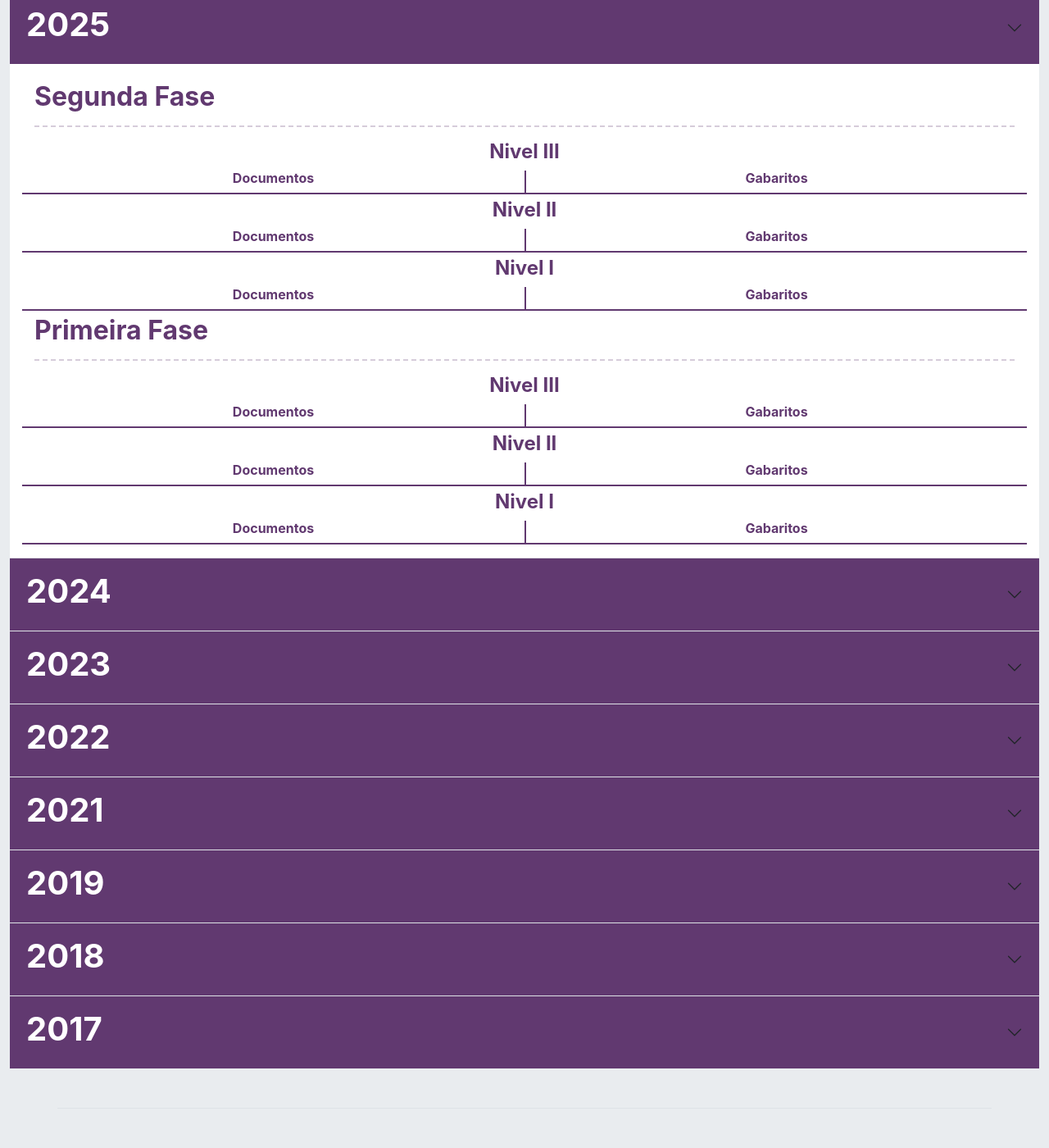
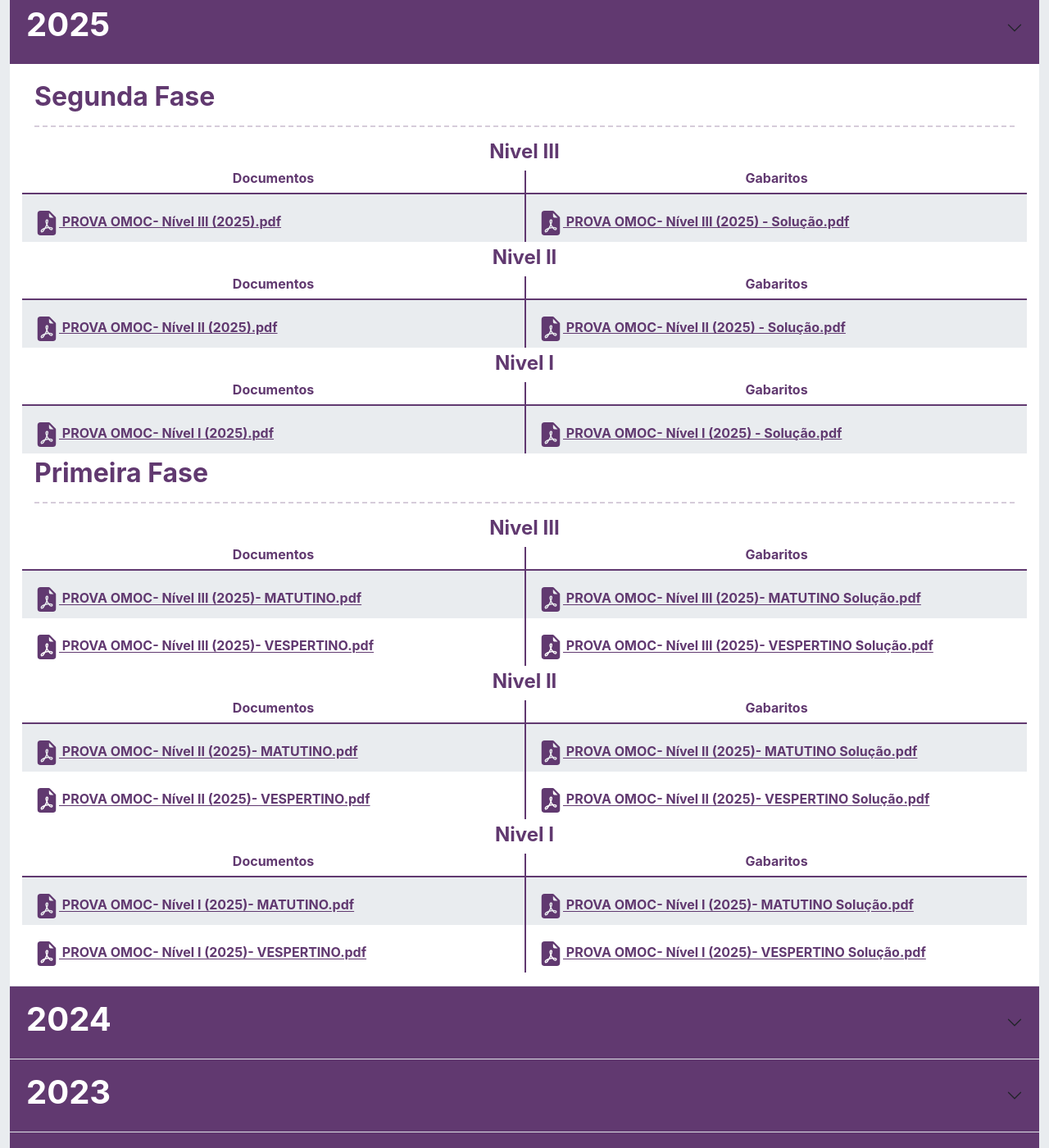
Before and after one commit to omocuffs/omocuffs.github.io, a Jekyll site: the page built from _pages/provas.md, in a window 1280 px wide and 1400 px high, scrolled down 220 px. Shown: the whole window at 82% size. Built offline with Jekyll 4.4.1, drawn with Linux system fonts in a browser that asks for light colours; nearby versions of some CDN libraries.

```diff
--- a/_data/edicoes-midia.yml
+++ b/_data/edicoes-midia.yml
@@ -6,18 +6,63 @@
       niveis:
       - nivel: "Nivel III"
         documentos:
+          - titulo: "PROVA OMOC- Nível III (2025).pdf"
+            link: "https://drive.google.com/file/d/1Eu5Sjd7ZLAyOTmohWN_RMW9P-_ximmtf/preview"
+            solucoes:
+            - gab-titulo: "PROVA OMOC- Nível III (2025) - Solução.pdf"
+              gab-link: "https://drive.google.com/file/d/1nOLqNz8BKOXHI42TdVPToz0KhOXG1TjP/preview"
       - nivel: "Nivel II"
         documentos:
+          - titulo: "PROVA OMOC- Nível II (2025).pdf"
+            link: "https://drive.google.com/file/d/1AZrPHuP53kR7wCj0nu3P4ZoWr2ZI6znf/preview"
+            solucoes:
+            - gab-titulo: "PROVA OMOC- Nível II (2025) - Solução.pdf"
+              gab-link: "https://drive.google.com/file/d/1KOA1Uu4ZjGRvxF6we1V8NwMUcdXgX2f_/preview"
       - nivel: "Nivel I"
         documentos:
+          - titulo: "PROVA OMOC- Nível I (2025).pdf"
+            link: "https://drive.google.com/file/d/1P9lPC4fUVgtthmRrwrEBJWQQLdWotxO0/preview"
+            solucoes:
+            - gab-titulo: "PROVA OMOC- Nível I (2025) - Solução.pdf"
+              gab-link: "https://drive.google.com/file/d/19osVlL2rnLp39FtFwtIzI_xW3tbA-sV_/preview"
     - fase: "Primeira Fase"
       niveis:
       - nivel: "Nivel III"
         documentos:
+          - titulo: "PROVA OMOC- Nível III (2025)- MATUTINO.pdf"
+            link: "https://drive.google.com/file/d/1aMGAa7cS45ARl1hpMPDu0yEjtoIi3kLT/preview"
+            solucoes:
+            - gab-titulo: "PROVA OMOC- Nível III (2025)- MATUTINO Solução.pdf"
+              gab-link: "https://drive.google.com/file/d/1_vYSOr73aUiLOPt3r8PwjKR-3OCU4scx/preview"
+          - titulo: "PROVA OMOC- Nível III (2025)- VESPERTINO.pdf"
+            link: "https://drive.google.com/file/d/1XYTqh2Wb4tqi3Xnq2ZhGFbp9jMNacT-0/preview"
+            solucoes:
+            - gab-titulo: "PROVA OMOC- Nível III (2025)- VESPERTINO Solução.pdf"
+              gab-link: "https://drive.google.com/file/d/1V4jsJQwVaWcV-VhQe5jwSOjy7f-anrlc/preview"
       - nivel: "Nivel II"
         documentos:
+          - titulo: "PROVA OMOC- Nível II (2025)- MATUTINO.pdf"
+            link: "https://drive.google.com/file/d/1sUAn1vKxEdObjwDjuyLWAyxtpzynuEJz/preview"
+            solucoes:
+            - gab-titulo: "PROVA OMOC- Nível II (2025)- MATUTINO Solução.pdf"
+              gab-link: "https://drive.google.com/file/d/1pfaquvbsr6MEa6Afx_yrv_65xVJPB_Fj/preview"
+          - titulo: "PROVA OMOC- Nível II (2025)- VESPERTINO.pdf"
+            link: "https://drive.google.com/file/d/1cYZX_wo-8BEdrJQ1_gjWy5-ZfoifgFjL/preview"
+            solucoes:
+            - gab-titulo: "PROVA OMOC- Nível II (2025)- VESPERTINO Solução.pdf"
+              gab-link: "https://drive.google.com/file/d/1fCL584f0F5rMHcuAlJ7gyw_-KO5u6Vzj/preview"
       - nivel: "Nivel I"
         documentos:
+          - titulo: "PROVA OMOC- Nível I (2025)- MATUTINO.pdf"
+            link: "https://drive.google.com/file/d/10-Qs63C2CxzpOlGsbyVWSNX4ag9bpMbN/preview"
+            solucoes:
+            - gab-titulo: "PROVA OMOC- Nível I (2025)- MATUTINO Solução.pdf"
+              gab-link: "https://drive.google.com/file/d/1cv9llsYOFlPZNM6J7G2cu-U0Cacvx4J_/preview"
+          - titulo: "PROVA OMOC- Nível I (2025)- VESPERTINO.pdf"
+            link: "https://drive.google.com/file/d/1w2Xml9P86GnObAYNI2r41yj432NjaA0u/preview"
+            solucoes:
+            - gab-titulo: "PROVA OMOC- Nível I (2025)- VESPERTINO Solução.pdf"
+              gab-link: "https://drive.google.com/file/d/10vp_1iZfHoyD9LK6rV1Qc1yQ38lbAf8y/preview"
   premiados:
     documentos:
   lista-de-treinamento:
```
